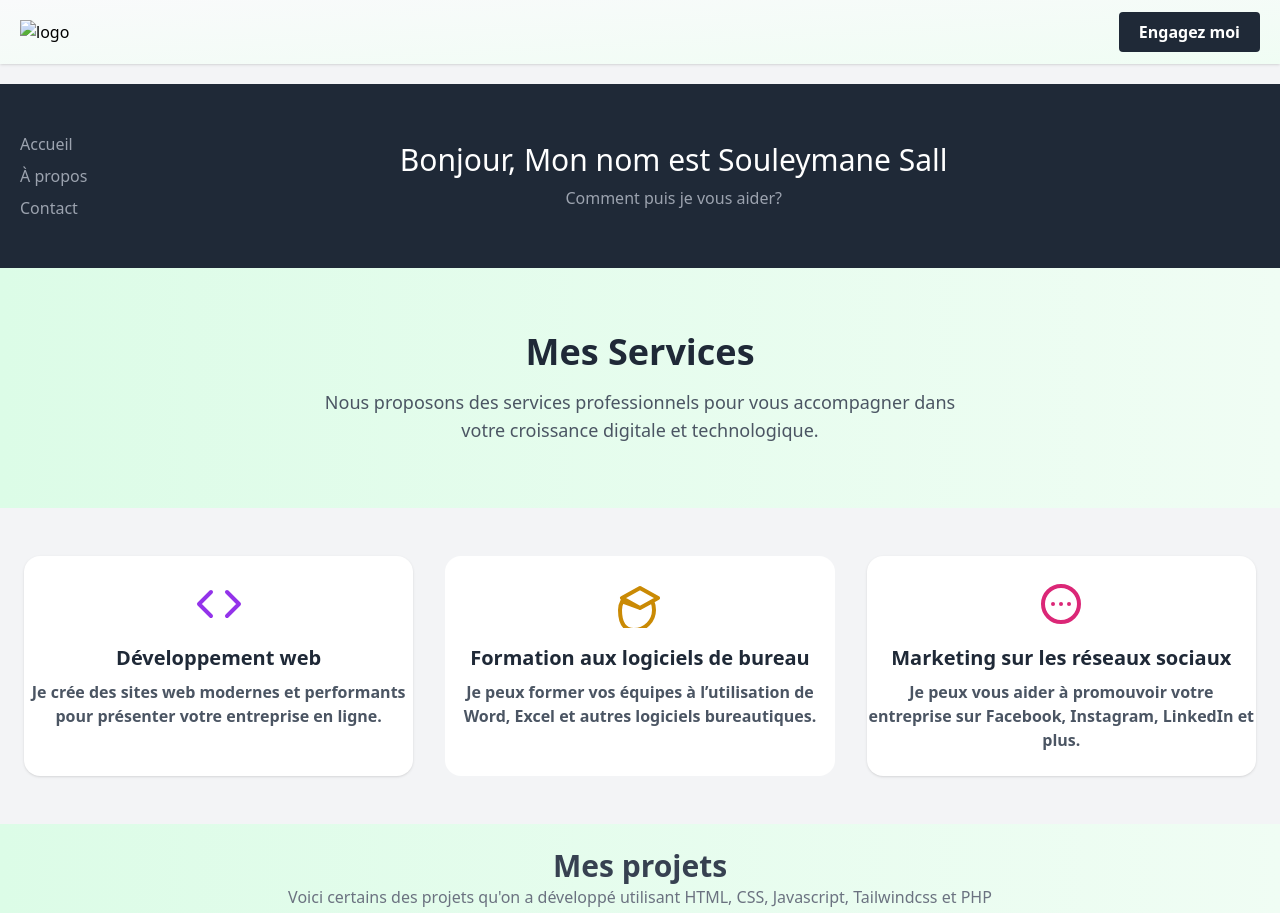
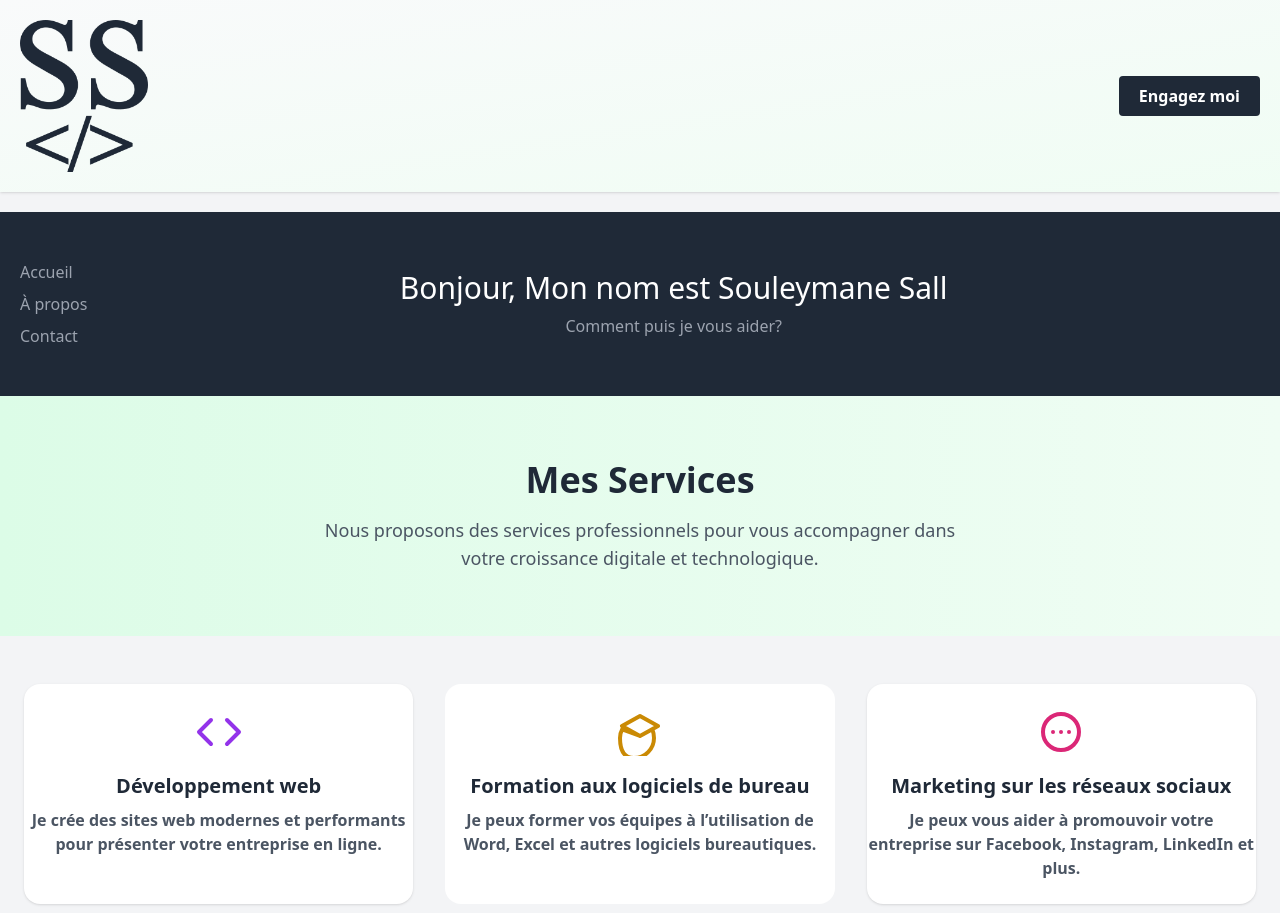
Before and after one commit to Jule-25/my-website, a plain HTML site: page index.html in a window 1280 px wide. Shown: the top 913 px of the page. Drawn offline with nearby package versions, Linux system fonts and the light colour scheme.

Commit message:
Fix logo path

```diff
--- a/index.html
+++ b/index.html
@@ -16,7 +16,7 @@
      shadow ">
     <div class="flex-1 py-5">
       <a href="home.html">
-        <img class="w-32 hover:scale-105 transition-transform" src="assets/images/logo2.png" alt="logo">
+        <img class="w-32 hover:scale-105 transition-transform" src="logo2.png" alt="logo">
       </a>
     </div>
     <div>
```
